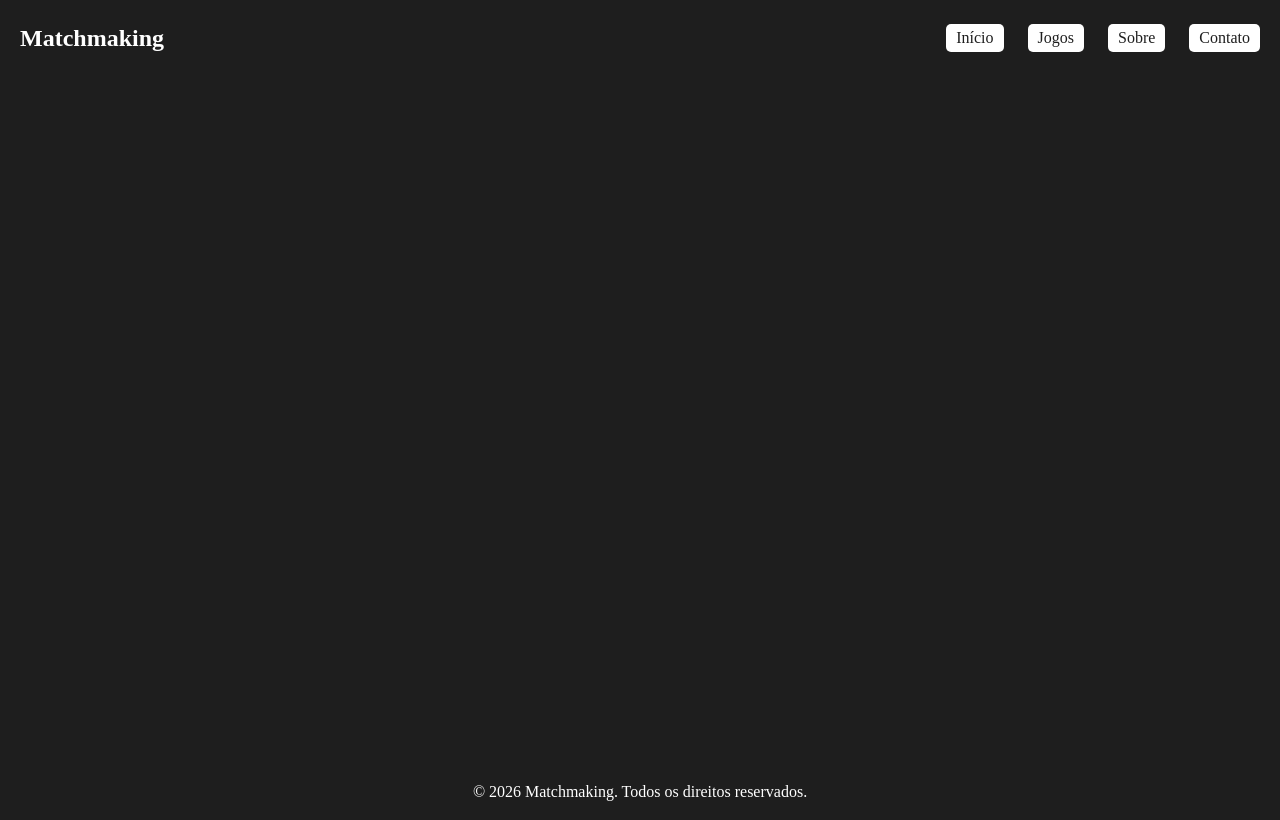
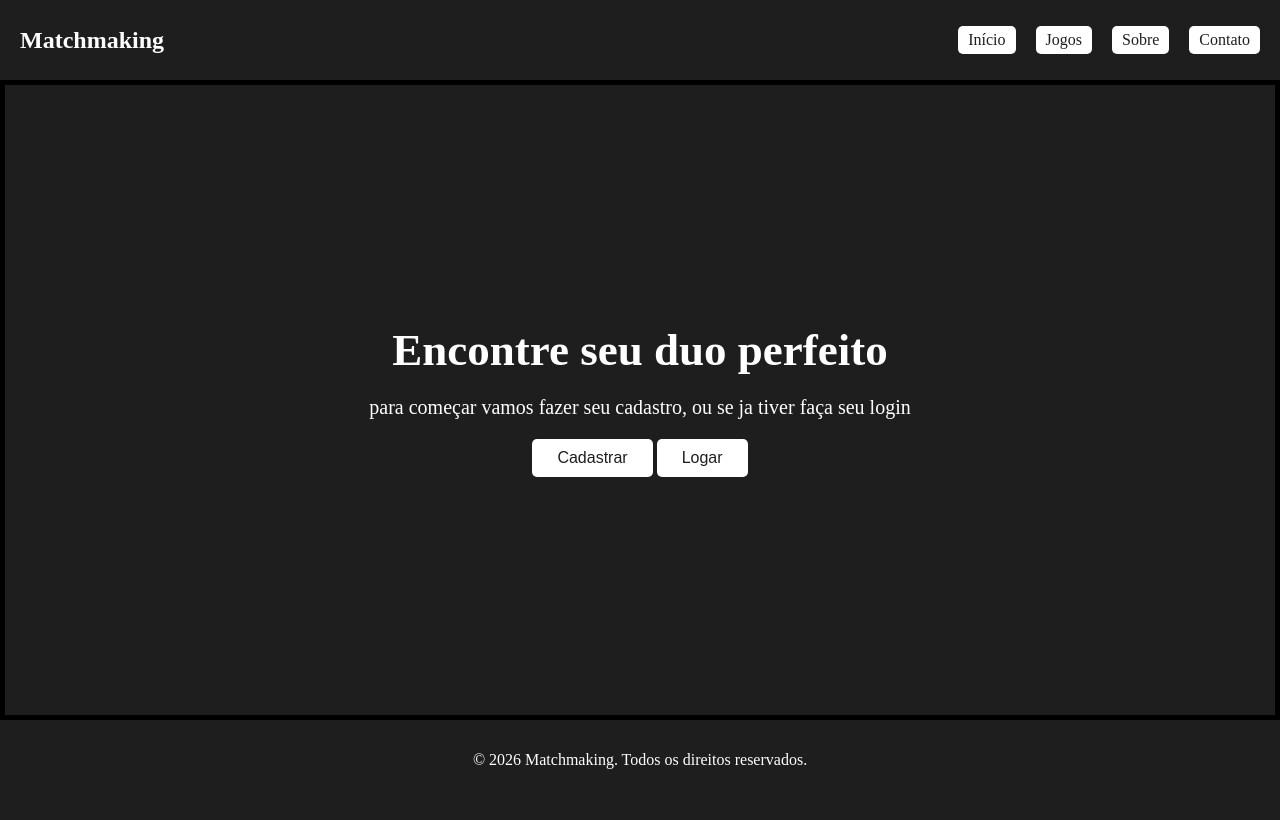
Before and after one commit to Victorpc132/Projeto_PPO1, a plain HTML site: page Matchmaking_Games/main_page/main.html in a window 1280 px wide. Drawn offline with Linux system fonts and the light colour scheme.

Commit message:
alguns botoes e tela principal meio feita

```diff
--- a/Matchmaking_Games/main_page/main.css
+++ b/Matchmaking_Games/main_page/main.css
@@ -1,61 +1,115 @@
 * {
     margin: 0;
     padding: 0;
+    box-sizing: border-box;
+}
+
+body {
+    min-height: 100vh;
+    background-color: #1E1E1E;
+    color: white;
+}
+
+/* CABEÇALHO */
+#topo {
+    min-height: 10vh;
+    background-color: #1E1E1E;
+    color: white;
+
+    display: flex;
+    align-items: center;
+    justify-content: space-between;
+
+    padding: 10px 20px;
+}
+
+#topo h1 {
+    font-size: 24px;
+}
+
+#topo ul {
+    display: flex;
+    gap: 20px;
+}
+
+#topo li {
+    list-style: none;
+    background-color: white;
+    border-radius: 5px;
+    padding: 5px 10px;
+}
+
+#topo li:hover {
+    background-color: #1E1E1E;
+    cursor: pointer;
+    transition: all 0.3s ease;
+}
+
+#topo li a {
+    text-decoration: none;
+    color: #1E1E1E;
+}
+
+#topo li:hover a {
+    color: white;
+}
+
+/* CONTEÚDO PRINCIPAL */
+main {
+    min-height: 80vh;
+    background-color: #1E1E1E;
+    color: white;
+    border: 5px solid black;
+
+    display: flex;
+    flex-direction: column;
+    align-items: center;
+    justify-content: center;
+
+    gap: 20px;
+    text-align: center;
+}
+
+main h1 {
+    font-size: 45px;
+}
+
+main h3 {
+    font-size: 20px;
+    font-weight: normal;
+}
+
+main p {
+    font-size: 18px;
+}
+
+main button {
+    background-color: white;
+    color: #1E1E1E;
+    border: none;
+    border-radius: 5px;
+    padding: 10px 25px;
+    font-size: 16px;
+    cursor: pointer;
 
 }
 
-#topo{
-    height: 7vh;
+main button:hover {
+    background-color: #555;
+    color: white;
+    transition: 0.3s;
+}
+#btn-main{
+
+}
+
+/* RODAPÉ */
+footer {
+    min-height: 10vh;
     background-color: #1E1E1E;
     color: white;
-    display: flex;
-    align-items: center;
-    justify-content: space-between;
-    padding: 10px 20px;
-}
-#topo h1{
-    font-size: 24px;
-}
-#topo li{
-    list-style: none;
-    display: inline-block;
-    margin-left: 20px;
-    background-color: white;
-    border-radius: 5px;
-    color: #1E1E1E;
-    padding: 5px 10px;
-    text-decoration: none;
-}
-#topo li:hover{
-    background-color: #1E1E1E;
-    color: white;
-    cursor: pointer;
-    transition: all 0.3s ease;
-}
-#topo li a{
-    text-decoration: none;
-    color: inherit;
-}
-#topo li a:hover{
-    color: white;
-}
 
-main{
-    height: 86vh;
-    background-color: #1E1E1E;
-    color: white;
     display: flex;
     align-items: center;
     justify-content: center;
 }
-
-
-
-footer{
-    height: 7vh;
-    background-color: #1E1E1E;
-    color: white;
-    display: flex;
-    align-items: center;
-    justify-content: center;
-}
--- a/Matchmaking_Games/main_page/main.html
+++ b/Matchmaking_Games/main_page/main.html
@@ -20,8 +20,15 @@
         </nav>
     </aside>
     <main>
-
-
+        <h1>
+            Encontre seu duo perfeito
+        </h1>
+        <h3>para começar vamos fazer seu cadastro,  ou se ja tiver faça seu login
+        </h3>
+        <div class="Buttons">
+       <a href="/Matchmaking_Games/cadastro.html"> <button id="cadastrar-btn">Cadastrar</button></a>
+        <a href="/Matchmaking_Games/login.html"> <button id="login-btn">Logar</button></a>
+</div>
 
     </main>
     <footer>
```
